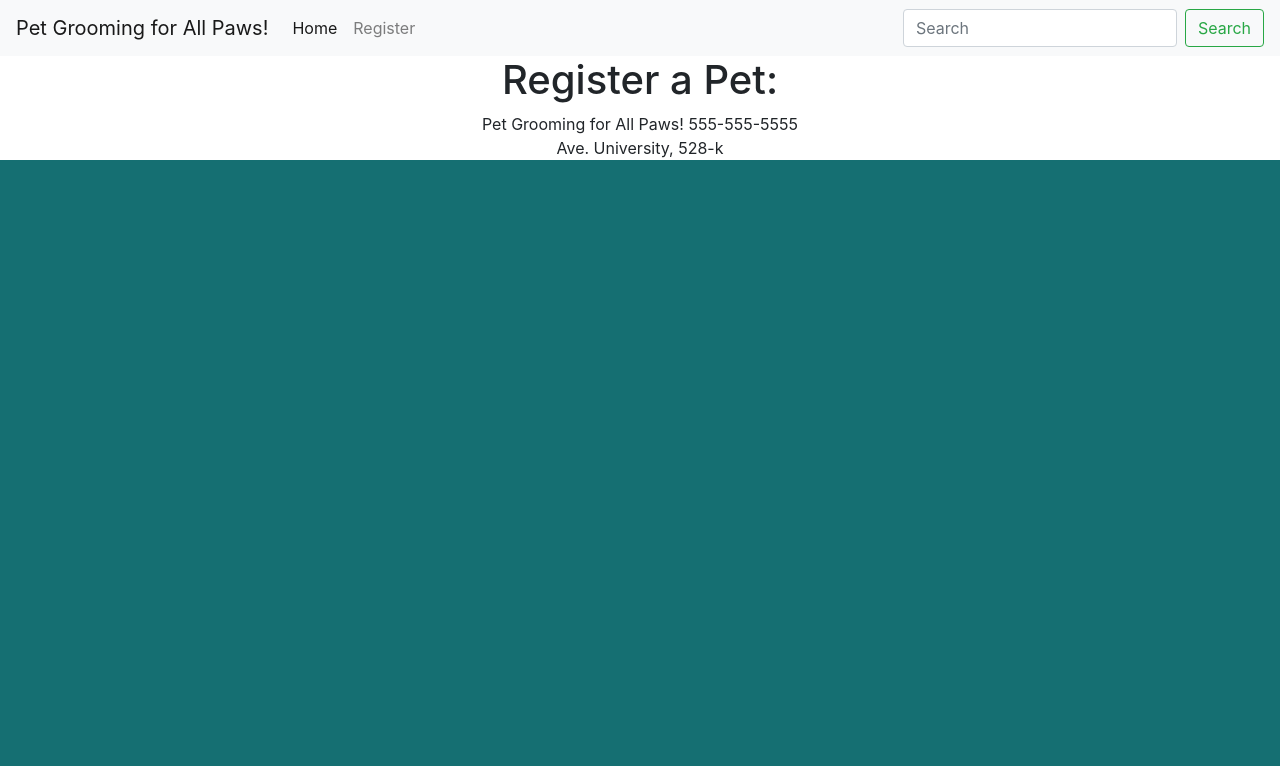
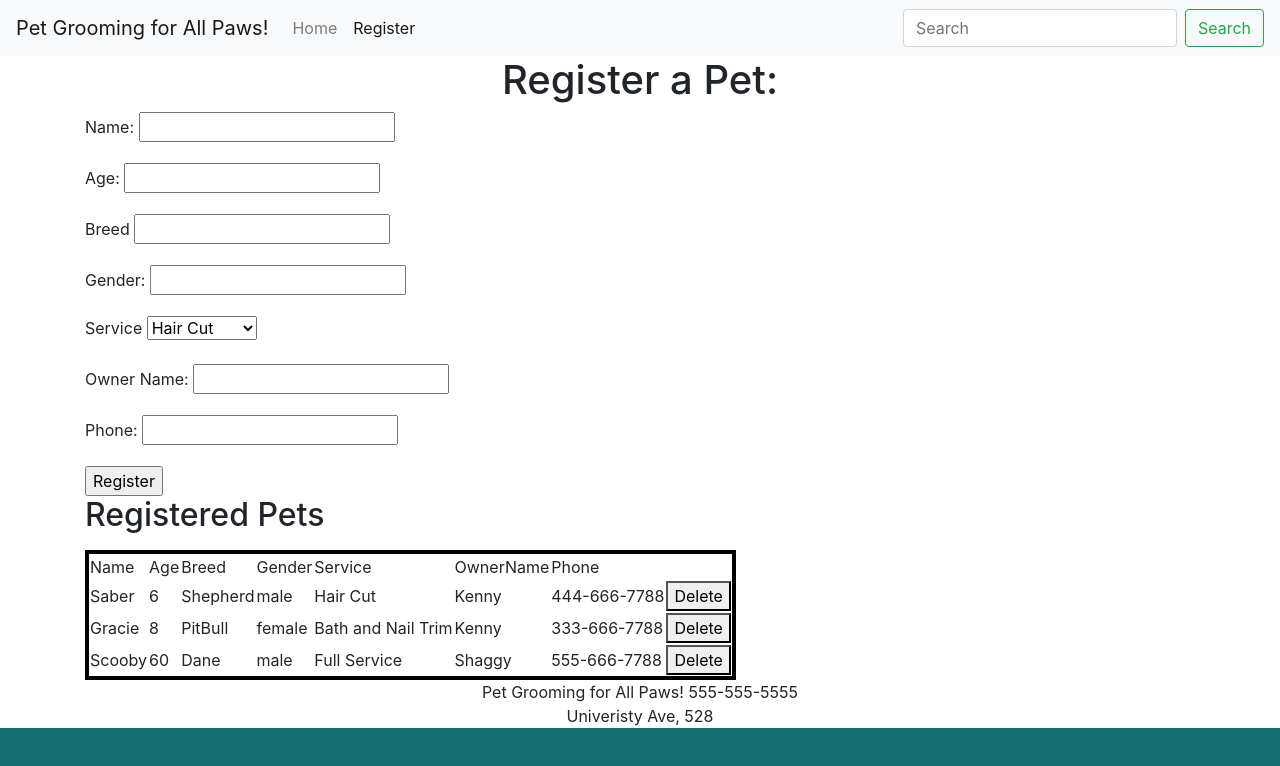
Before and after one commit to KRienecker7/105, a plain HTML site: page pet salon/register.html in a window 1280 px wide. Drawn offline with nearby package versions, Linux system fonts and the light colour scheme.

Commit message:
Add files via upload

```diff
--- a/pet salon/mystyle.css
+++ b/pet salon/mystyle.css
@@ -6,3 +6,7 @@ img{
     width: 100%;
     border: black solid 2px;
 }
+
+#petTable{
+    border: solid black 4px;
+}
--- a/pet salon/register.html
+++ b/pet salon/register.html
@@ -17,17 +17,18 @@
 
         <div class="collapse navbar-collapse" id="navbarSupportedContent">
           <ul class="navbar-nav mr-auto">
-            <li class="nav-item active">
+            <li class="nav-item">
               <a class="nav-link" href="index.html">Home <span class="sr-only">(current)</span></a>
 
-            <li class="nav-item">
+            <li class="nav-item active">
               <a class="nav-link" href="register.html">Register</a>
             </li>
+
           </ul>
-          <form class="form-inline my-2 my-lg-0">
-            <input class="form-control mr-sm-2" type="search" placeholder="Search" aria-label="Search">
-            <button class="btn btn-outline-success my-2 my-sm-0" type="submit">Search</button>
-          </form>
+          <div class="form-inline my-2 my-lg-0">
+            <input id="searchPet" class="form-control mr-sm-2" type="search" placeholder="Search" aria-label="Search">
+            <button class="btn btn-outline-success my-2 my-sm-0" type="submit" onclick="search();">Search</button>
+
         </div>
       </nav>
 
@@ -35,13 +36,69 @@
 
       <h1 class="text-center">Register a Pet:</h1>
 
+      <p>
+        <label for="name">Name:</label>
+        <input class="register-input" type="text" name="petName" id="petName">
+      </p>
+      <p>
+        <label for="age">Age:</label>
+        <input class="register-input" type="number" name="age" id="petAge">
+      </p>
+      <p>
+        <label for ="breed">Breed</label>
+        <input class="register-input" type for="text" name="breed" id="petBreed">
+      </p>
+      <p>
+        <label for="gender">Gender:</label>
+        <input class="register-input" type="text" name="gender" id="petGender">
+      </p>
+      <p>
+        <label for="service">Service</label>
+        <select name="service" id="petService">
+          <option value="haircut">Hair Cut</option>
+          <option value="nails cut">Nails Cut</option>
+          <option value="full serivce">Full Service</option>
+        </select>
+      </p>
 
-      <footer id="footer-info">
+      <p>
+        <label for="ownerName">Owner Name:</label>
+        <input class="register-input" type="text" name="ownerName" id="ownerName">
+      </p>
+      <p>
+        <label for="phone">Phone:</label>
+        <input class="register-input" type="text" name="phone" id="contactPhone">
+      </p>
+
+      <input type="button" value="Register" onclick="register();">
+
+      <H2>Registered Pets</H2>
+
+      <ul id="petList">
+        <!-- diplsay the list items-->
+
+      </ul>
+
+      <table id="petTable">
+        <tr>
+          <td>Name</td>
+          <td>Age</td>
+          <td>Breed</td>
+          <td>Gender</td>
+          <td>Service</td>
+          <td>OwnerName</td>
+          <td>Phone</td>
+          <td></td>
+        </tr>
+
+      </table>
+
+    </div>
+
+    <footer id="footer-info">
 
 
-      </footer>
-    </div>
-
+  </footer>
       <script src="https://code.jquery.com/jquery-3.5.1.slim.min.js" integrity="sha384-DfXdz2htPH0lsSSs5nCTpuj/zy4C+OGpamoFVy38MVBnE+IbbVYUew+OrCXaRkfj" crossorigin="anonymous"></script>
 <script src="https://cdn.jsdelivr.net/npm/popper.js@1.16.0/dist/umd/popper.min.js" integrity="sha384-Q6E9RHvbIyZFJoft+2mJbHaEWldlvI9IOYy5n3zV9zzTtmI3UksdQRVvoxMfooAo" crossorigin="anonymous"></script>
 <script src="https://stackpath.bootstrapcdn.com/bootstrap/4.5.0/js/bootstrap.min.js" integrity="sha384-OgVRvuATP1z7JjHLkuOU7Xw704+h835Lr+6QL9UvYjZE3Ipu6Tp75j7Bh/kR0JKI" crossorigin="anonymous"></script>
--- a/pet salon/script.js
+++ b/pet salon/script.js
@@ -5,8 +5,8 @@ const salon={
     name:"Pet Grooming for All Paws!",
     phone:"555-555-5555",
     address:{
-        street:"Ave. University",
-        number:"528-k"
+        number:"528",
+        street:"Univeristy Ave"
     },
     counter:function(){
         alert("A pet was registered!")
@@ -23,10 +23,11 @@ document.getElementById("footer-info").innerHTML=`
 `;
 
 
-console.log(pets);
+//console.log(pets);
 
 //object constructor for the pets (mutltiple)
 //name,age,breed,gender,service,ownerName,contactPhone
+var petId=0;
 class pet{
     constructor(name,age,breed,gender,service,ownerName,contactPhone){
         this.name=name;
@@ -36,29 +37,58 @@ class pet{
         this.service=service
         this.ownerName=ownerName
         this.contactPhone=contactPhone
+        this.id=petId;
+        petId+=1;
     }
 }
 //create pets
-const scooby = new pet("Scooby",60,"Dane","Full Service","555-666-7788");
-const saber = new pet("Saber",6,"Shepherd","Hair Cut","444-666-7788");
-const gracie = new pet("Gracie",8,"PitBull","Bath and Nail Trim","333-666-7788");
+const scooby = new pet("Scooby",60,"Dane","male","Full Service","Shaggy","555-666-7788");
+const saber = new pet("Saber",6,"Shepherd","male","Hair Cut","Kenny","444-666-7788");
+const gracie = new pet("Gracie",8,"PitBull","female","Bath and Nail Trim","Kenny","333-666-7788");
 
-register(scooby);
-register(saber);
-register(gracie);
+pets.push(scooby);
+pets.push(saber);
+pets.push(gracie);
+
+displayTable(saber);
+displayTable(gracie);
+
+//geting the values form the HTML inputs
+var txtName=document.getElementById("petName");
+var txtAge=document.getElementById("petAge");
+var txtBreed=document.getElementById("petBreed");
+var txtGender=document.getElementById("petGender");
+var txtService=document.getElementById("petService");
+var txtOwner=document.getElementById("ownerName");
+var txtPhone=document.getElementById("contactPhone");
+
 
 //register function
-function register(aPet){
+function register(){
+
+    const thePet = new pet(txtName.value,txtAge.value,txtBreed.value,txtGender.value,txtService.value,txtOwner.value,txtPhone.value)
+    console.log(thePet);
     //push the pet to the array
-    pets.push(aPet);
-
+    pets.push(thePet);
+    console.log(pets);
     //call the counter function
-
-    counter();
-    //display on console the pets array
-    console.log(aPet);
+    //counter();0
+    clear();
+    //display on console the pets
+    displayTable(thePet);
 
 }
+
+function clear(){
+    txtName.value="";
+    txtAge.value="";
+    txtBreed.value="";
+    txtGender.value="";
+    txtOwner.value="";
+    txtPhone.value="";
+
+}
+
 function status(){
     alert("register pets:" + pets.length);
     console.log("Registered pets:" + pets.length);
@@ -69,4 +99,69 @@ function status(){
     }
 }
 
-status();
+//status();
+
+function displayList(aPet){
+    //select the HTML element petList
+    var list= document.getElementById("petList");
+    //create the li code for the pet
+    var li=`
+    <li id="${aPet.id}"> ${aPet.name} ${aPet.age} ${aPet.breed} ${aPet.gender} ${aPet.service} ${aPet.ownerName} ${aPet.contactPhone}
+    <button onclick="deletePet(aPet.Id)">Delete</button></li>`;
+    //insert the li in the petList
+    list.innerHTML+=li;
+}
+
+displayTable(scooby); //display the pet in a li *** change ***
+
+function displayTable(aPet){
+    //** register.html create a <table id= ""></table> **without row
+    var table= document.getElementById("petTable");
+    //select the table $ or js (getElementById)
+    var tr=`
+    <tr id="${aPet.id}"><td>${aPet.name}</td><td>${aPet.age}</td><td>${aPet.breed}</td><td>${aPet.gender}</td><td>${aPet.service}</td><td>${aPet.ownerName}</td><td>${aPet.contactPhone}</td><td><button onclick="deletePet(${aPet.id});">Delete</button></td></tr>`;
+
+    //create a table row <tr> <td>name</td> <td>age</td></tr>
+
+    //insert the <tr> in table
+    table.innerHTML+=tr;
+  }
+
+  function deletePet(petId){
+    console.log("delete pet " + petId);
+    //add and id to the tr/li and add a delete button
+    var indexDelete;
+    var tr=document.getElementById(petId)
+    //search the pet (travel array and find the pet)
+    for(var i=0;i<pets.length;i++){
+        var selectedId=pets[i].id;
+        if(selectedId===petId){
+            indexDelete=i;
+        }
+    }
+    //deleter from array  splice()
+    pets.splice(indexDelete,1);
+    //delete from html     remove()
+    tr.remove();
+  }
+
+  function search(aPet){
+      //get the info from the input and save it in a var .value [line 56])
+      var animal=document.getElementById("searchPet").value;
+      //txt search
+      console.log(animal);
+    for(var i=0;i<pets/length;i++)
+        var foundPet=pets[i];
+        if(foundPet.name.toLowerCase()==animal.toLowerCase()){
+          //do something to highlight the result on the table
+          console.log("Found"+foundPet.id);
+
+          //CR HomeWork to highligh the result on the table
+          //do something to highlight results
+          //use the id setAttribute("id, class, src, href", "http//www.google.com");
+          //add css to the inputs and to the table(bootstrap)
+        }
+        else{
+              console.log("It doesn't exist");
+         }
+      }
```
Also changed, not shown: pet salon/Groom1.jpg (added).
